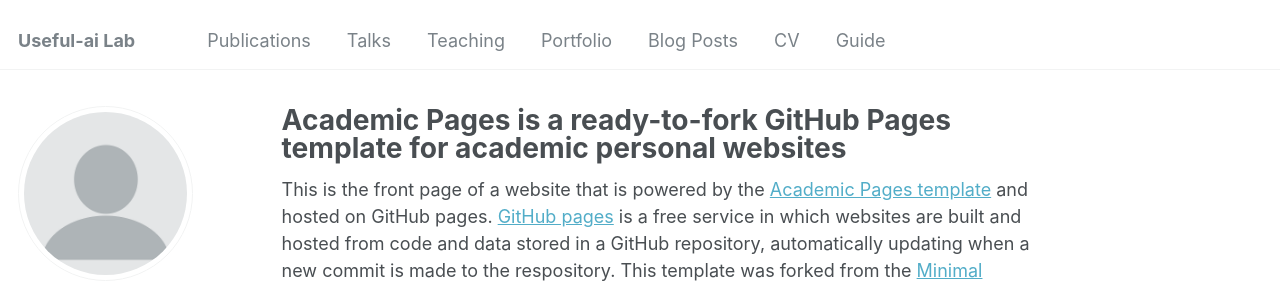
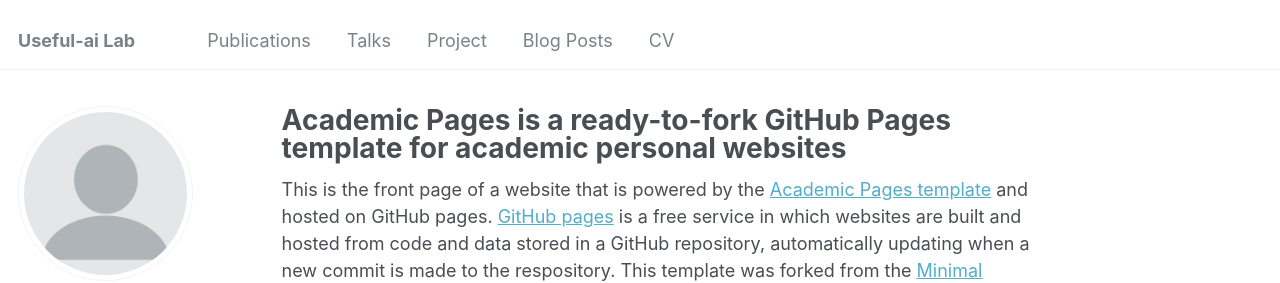
Before and after one commit to rc611/useful-ai, a Jekyll site: the page built from _pages/about.md, in a window 1280 px wide. Shown: the top 283 px of the page. Built offline with Jekyll 4.4.1, drawn with Linux system fonts in a browser that asks for light colours; some web fonts are replaced.

Commit message:
Update navigation.yml

```diff
--- a/_data/navigation.yml
+++ b/_data/navigation.yml
@@ -11,17 +11,11 @@ main:
   - title: "Talks"
     url: /talks/
 
-  - title: "Teaching"
+  - title: "Project"
     url: /teaching/
-
-  - title: "Portfolio"
-    url: /portfolio/
 
   - title: "Blog Posts"
     url: /year-archive/
 
   - title: "CV"
     url: /cv/
-
-  - title: "Guide"
-    url: /markdown/
```
